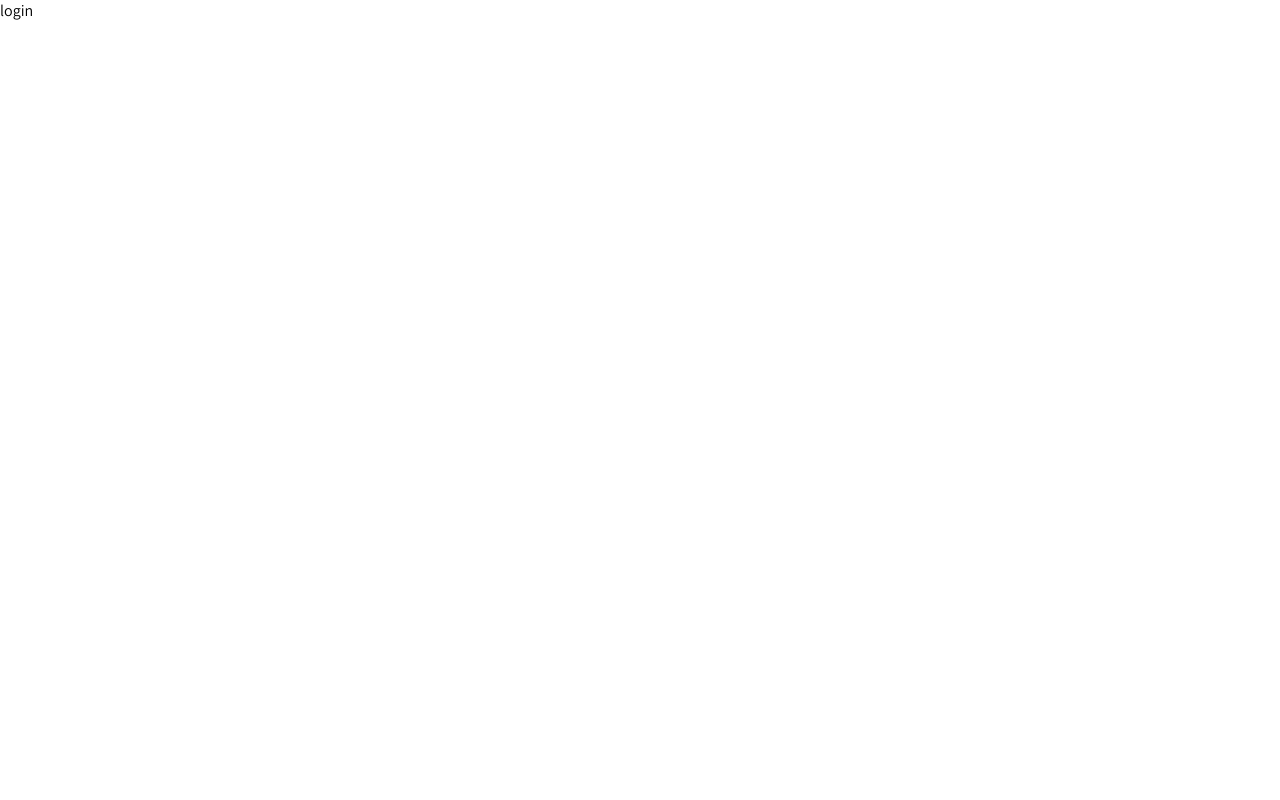
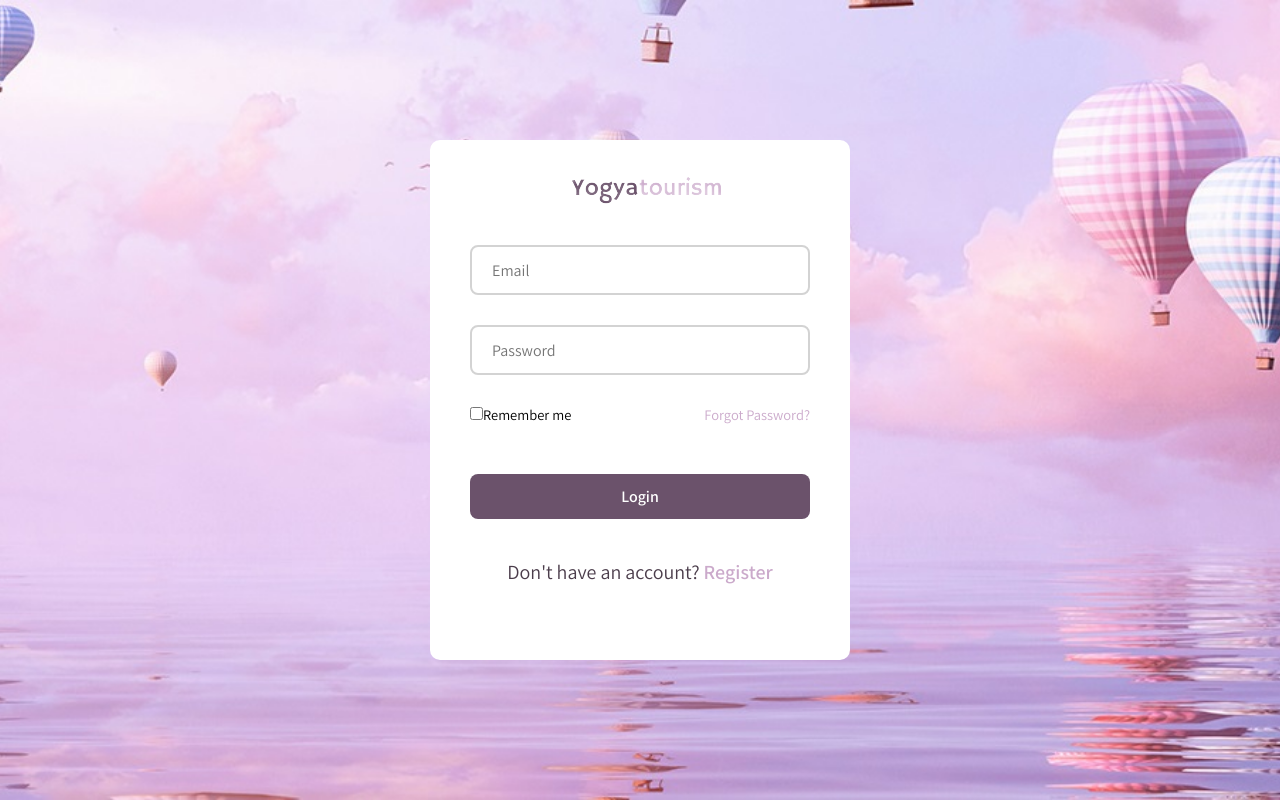
Before and after one commit to khansazulfa/tourism-website, a React (Vite) app: page /login in a window 1280 px wide. Built offline with nearby package versions, Linux system fonts and the light colour scheme; a web font is replaced by a local one.

Commit message:
add code to index folder login

```diff
--- a/src/page/Login/index.jsx
+++ b/src/page/Login/index.jsx
@@ -1,12 +1,37 @@
-
+import './login.css'
 
 function Login() {
 
-    return (
-    <div>
-        login
+  return (
+    <div className="wrapper">
+      <div className="section-login">
+        <form action="">
+          <div className='bg-img'>
+            <a href="/"><img src="src/assets/images/logo.png" alt="imgLogo" />
+            </a>
+          </div>
+          <div className="input-box">
+            <input type="text" placeholder="Email" required />
+          </div>
+          <div className="input-box">
+            <input type="password" placeholder="Password" required />
+          </div>
+          <div className="btn-forgot">
+            <div className="remember-forgot">
+              <input type="checkbox" />
+              <label>Remember me</label>
+            </div>
+            <a className="btn-forgot" href="#">Forgot Password?</a>
+          </div>
+          <button type="submit" className="btn-login">Login</button>
+          <div className="sign-up">
+
+            <p>Don't have an account? <a href="#">Register</a></p>
+          </div>
+        </form>
       </div>
-    )
-  }
+    </div>
+  )
+}
 
-  export default Login
+export default Login
```
